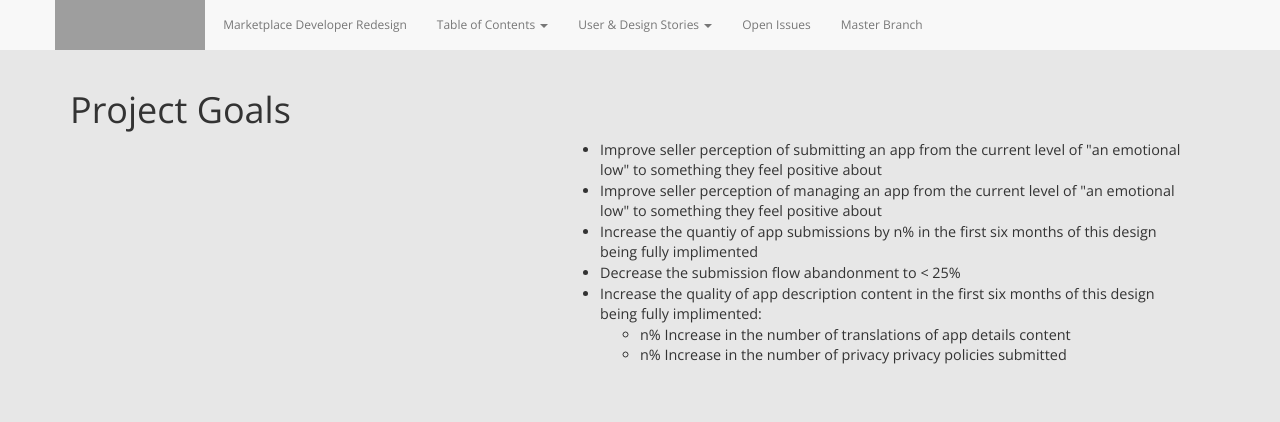
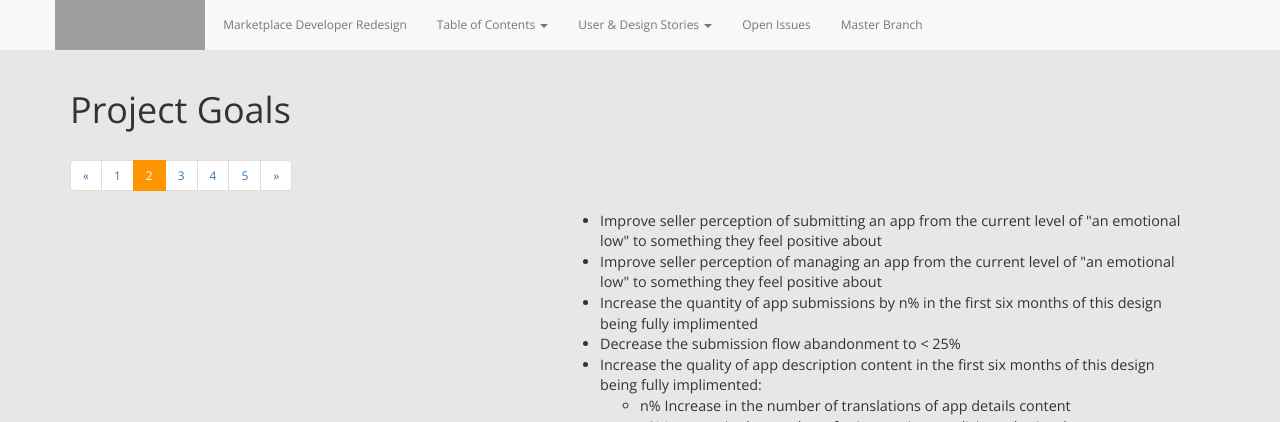
Before and after one commit to MarketplaceUX/devhub-redesign, a Jekyll site: the page built from projectGoals.html, in a window 1280 px wide and 900 px high, cut to the strip 0-422 px from the top of the window. Built offline with Jekyll 4.4.1, drawn with Linux system fonts in a browser that asks for light colours; nearby versions of some CDN libraries; grey boxes are pictures that could not be loaded.

Commit message:
Update homepagination.html + add new pages

```diff
--- a/_includes/homePagination.html
+++ b/_includes/homePagination.html
@@ -1,10 +1,58 @@
-<!-- how the hell do I make this varriable... working on it, currently this is broken -->
-<div class="row">
-	<ul class="pagination col-sm-6 col-md-4 col-lg-4">
-		<li class="disabled"><a href="#">&laquo;</a></li>
-		<li class="active"><a href="#">1</a></li>
-		<li><a href="#">2</a></li>
-		<li><a href="#">3</a></li>
-		<li><a href="#">&raquo;</a></li>
-	</ul>
-</div>
+<!-- DONT FORGET TO ADD "multiURL" and "multisequence" tags to the page you're working with. Also change multipage to "true". -->
+
+<ul class="pagination col-sm-6 col-md-4 col-lg-4">
+
+<!-- This part deals with disabled state of the BACK arrow. Disabled state is for the FIRST page of the multi pages. -->
+{% if page.multiURL == "projectOverview.html" %}
+	<li class="disabled"><a href="#">&laquo;</a></li>
+
+<!--  This part deals with the enabled state of the BACK arrow. The FIRST page is not included in this section b/c its included in the DISABLED state above. REMEMBER that the BACK arrow links to PREVIOUS page URLs. -->
+{% else %}
+	<li>
+		{% if page.multisequence == 'two' %}
+			<a href="projectOverview.html">
+		{% elsif page.multisequence == 'three' %}
+			<a href="projectGoals.html">
+		{% elsif page.multisequence == 'four' %}
+			<a href="projectAssumptions.html">
+		{% elsif page.multisequence == 'five' %}
+			<a href="projectPrinciples.html">
+		{% endif %}
+
+		&laquo;</a>
+	</li>
+{% endif %}
+
+<!-- This part deals with the MIDDLE pages (not FIRST or LAST) of the multi page navigation. -->
+		<li {% if page.multiURL == 'projectOverview.html' %}class="active"{% endif %}><a href="{{ site.baseurl }}/projectOverview.html">1</a></li>
+
+		<li {% if page.multiURL == 'projectGoals.html' %}class="active"{% endif %}><a href="{{ site.baseurl }}/projectGoals.html">2</a></li>
+
+		<li {% if page.multiURL == 'projectAssumptions.html' %}class="active"{% endif %}><a href="{{ site.baseurl }}/projectAssumptions.html">3</a></li>
+
+		<li {% if page.multiURL == 'projectPrinciples.html' %}class="active"{% endif %}><a href="{{ site.baseurl }}/projectPrinciples.html">4</a></li>
+
+		<li {% if page.multiURL == 'projectIA.html' %}class="active"{% endif %}><a href="{{ site.baseurl }}/projectIA.html">5</a></li>
+
+<!-- This part deals with disabled state of the FORWARD arrow. Disabled state is for the LAST page of the multi pages. -->
+{% if page.multiURL == "projectIA.html" %}
+	<li class="disabled"><a href="#">&raquo;</a></li>
+
+<!--  This part deals with the enabled state of the FORWARD arrow. The LAST page is not included in this section b/c its included in the DISABLED state above.  REMEMBER that the FORWARD arrow links to NEXT page URLs. -->
+{% else %}
+	<li>
+		{% if page.multisequence == 'one' %}
+			<a href="projectGoals.html">
+		{% elsif page.multisequence == 'two' %}
+			<a href="projectAssumptions.html">
+		{% elsif page.multisequence == 'three' %}
+			<a href="projectPrinciples.html">
+		{% elsif page.multisequence == 'four' %}
+			<a href="projectIA.html">
+		{% endif %}
+
+		&raquo;</a>
+	</li>
+{% endif %}
+
+</ul>
--- a/projectGoals.html
+++ b/projectGoals.html
@@ -1,15 +1,24 @@
 ---
 layout: MarketplaceUXSpec
-multipage: false
+multipage: true
+multiURL: projectGoals.html
+multisequence: two
 ---
 
 <div class="container">
+
 	<h1>Project Goals</h1>
+
+	<!-- Pagination. If you have more than one page, set the multipage variable in the Frontmatter to true. Editing the pagination code happens in /_includes/homePagination.html. -->
+	{% if page.multipage %}
+		{% include homePagination.html %}
+	{% endif %}
+
 	<div class="col-sm-8 col-sm-offset-4 col-md-8 col-md-offset-4 col-lg-7 col-lg-offset-5">
 		<ul class="longtext">
 			<li>Improve seller perception of submitting an app from the current level of "an emotional low" to something they feel positive about</li>
 			<li>Improve seller perception of managing an app from the current level of "an emotional low" to something they feel positive about</li>
-			<li>Increase the quantiy of app submissions by n% in the first six months of this design being fully implimented</li>
+			<li>Increase the quantity of app submissions by n% in the first six months of this design being fully implimented</li>
 			<li>Decrease the submission flow abandonment to &lt; 25%</li>
 			<li>Increase the quality of app description content in the first six months of this design being fully implimented:
 				<ul>
@@ -19,9 +28,3 @@ multipage: false
 			</li>
 		</ul>
 	</div>
-	<!-- Pagination. If you have more than one page, set the multipage variable in the Frontmatter to true. Editing the pagination code happens in /_includes/homePagination.html.
-		NOTE: This is currently broken in the Jekyll ver of this template.
-		-->
-		{% if page.multipage %}
-			{% include homePagination.html %}
-		{% endif %}
```
Also changed, not shown: index.html (+6 -6 lines), projectAssumptions.html (added, +56 -0 lines), projectIA.html (renamed from informationArchitecture.html, +9 -7 lines), projectOverview.html (+9 -7 lines), projectPrinciples.html (renamed from designPrinciples.html, +9 -7 lines).
